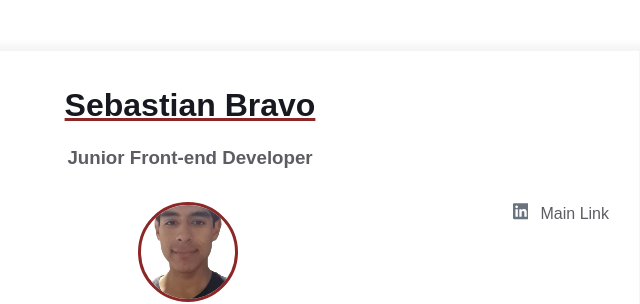
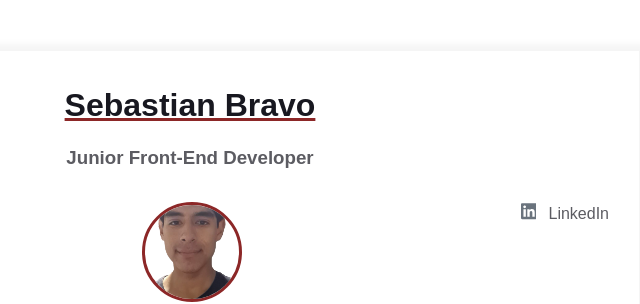
Before and after one commit to Rase01/homepage, a plain HTML site: page index.html in a window 1280 px wide. Shown: the top 304 px of the page, 450-1090 px from the left. Drawn offline with Linux system fonts and the light colour scheme.

Commit message:
Correcting misstypos

```diff
--- a/index.html
+++ b/index.html
@@ -13,7 +13,7 @@
         <div class="container">
           <div class="resume__block">
             <h1 class="contact-info__header">Sebastian Bravo</h1>
-            <h3 class="contact-info__sub-header">Junior Front-end Developer</h3>
+            <h3 class="contact-info__sub-header">Junior Front-End Developer</h3>
 
             <div class="contact_info_container fh">
               <div class="contact-info__block">
@@ -42,7 +42,7 @@
                       </path>
                     </svg>
                   </div>
-                  <span>Main Link</span>
+                  <span>LinkedIn</span>
                 </a>
               </div>
             </div>
```
